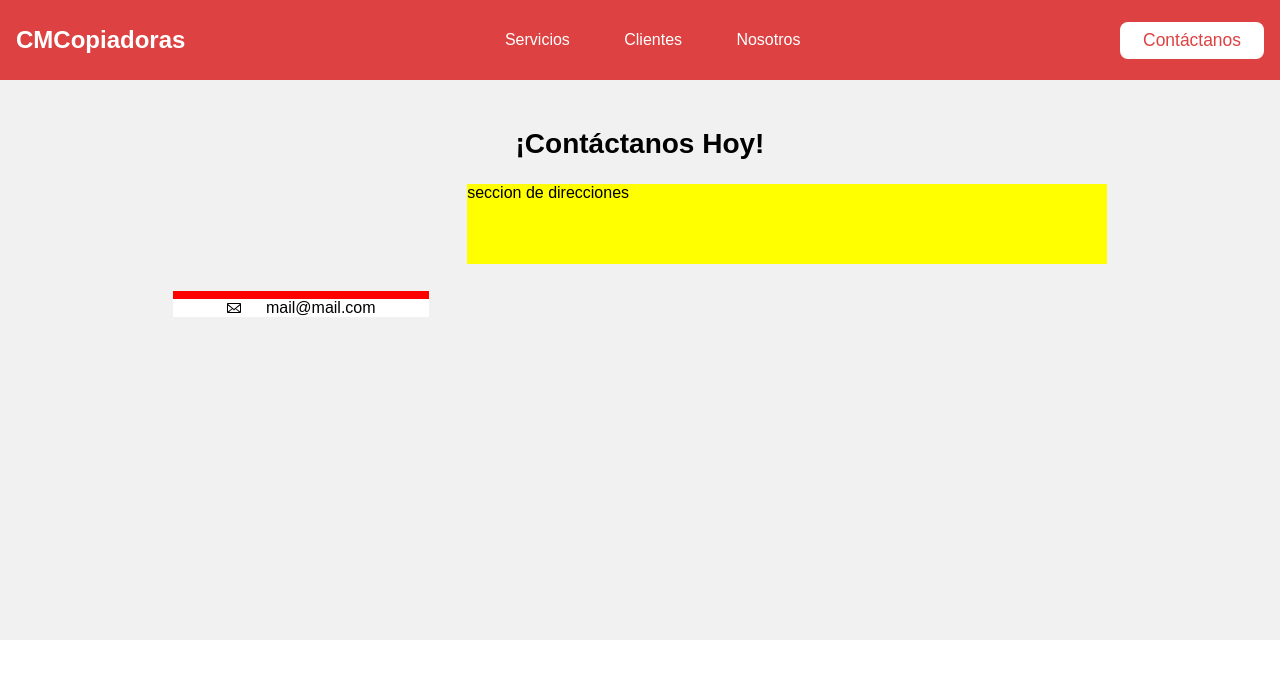
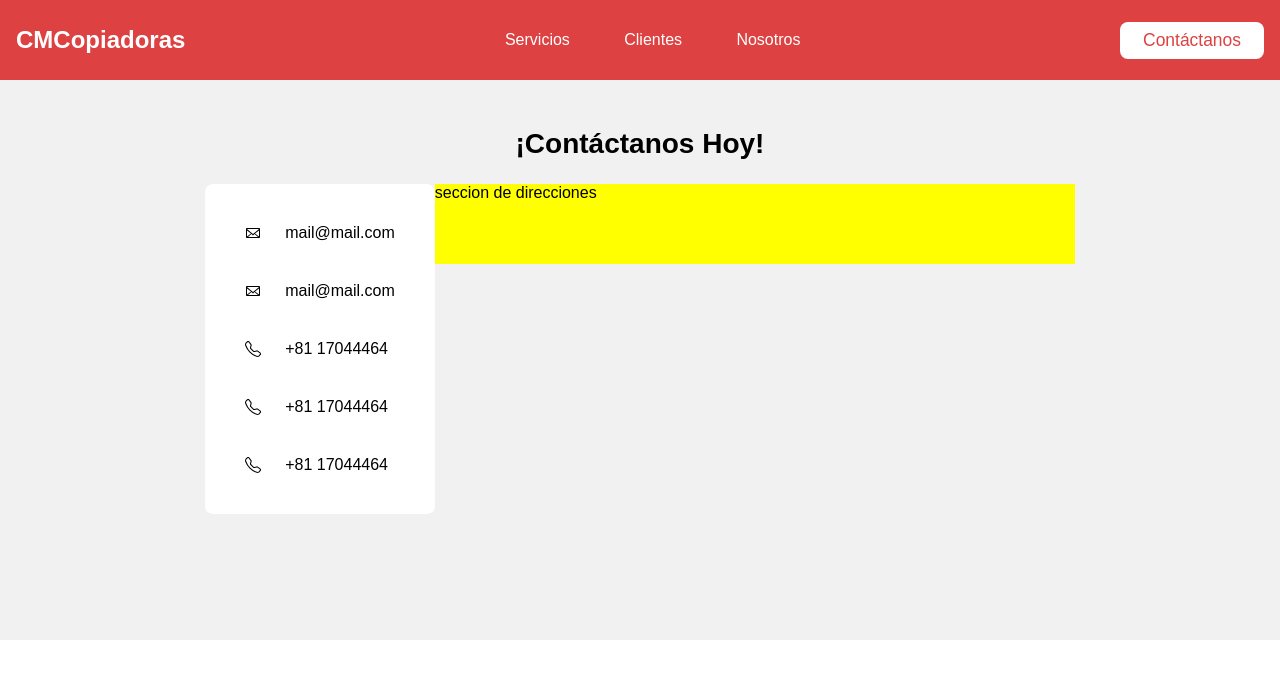
Before and after one commit to jpablocruz/cmcopiadoras, a React (Create React App) app: page /contacto in a window 1280 px wide. Shown: the top 678 px of the page. Built offline with nearby package versions, Linux system fonts and the light colour scheme; the HTML template or start-up script is replaced by a standard one.

Commit message:
refactoring contact block

```diff
--- a/src/components/Contacts/ContactsElements.js
+++ b/src/components/Contacts/ContactsElements.js
@@ -23,7 +23,7 @@ export const ContactSection = styled.div`
   flex-direction: row;
   width: 100%;
   background: #f1f1f1;
-  height: 40vh;
+  height: auto;
   justify-content: center;
 `;
 
--- a/src/components/ContactsBlock/ContactsBlock.js
+++ b/src/components/ContactsBlock/ContactsBlock.js
@@ -1,30 +1,14 @@
 import styled from "styled-components";
 
-export const Container = styled.div`
-  width: 20%;
-  height: 30vh;
+export const RowTable = styled.div`
   display: flex;
+  height: auto;
+  gap: 5vh;
   flex-direction: column;
-  justify-content: center;
-  padding-right: 3vw;
-`;
-
-export const ColorLine = styled.div`
-  height: 1vh;
-  background: red;
-`;
-
-export const ContainerRows = styled.div`
-  height: auto;
-  display: flex;
-  flex-direction: column;
-  align-items: center;
-  justify-content: center;
+  width: auto;
   background: white;
-`;
-
-export const RowTable = styled.div`
-  height: auto;
+  padding: 2.5rem;
+  border-radius: 1vh;
 `;
 
 export const RowInfo = styled.div`
--- a/src/components/ContactsBlock/index.js
+++ b/src/components/ContactsBlock/index.js
@@ -1,21 +1,12 @@
 import React from "react";
-import {
-  Container,
-  ColorLine,
-  ContainerRows,
-  RowTable,
-  RowInfo,
-  RowText,
-  RowIcon,
-} from "./ContactsBlock";
+import { RowTable, RowInfo, RowText, RowIcon } from "./ContactsBlock";
 
 import { GoMail } from "react-icons/go";
+import { BsTelephone } from "react-icons/bs";
+
 const ContactsBlock = () => {
   return (
     <>
-      <Container>
-        <ColorLine />
-        <ContainerRows>
       <RowTable>
         <RowInfo>
           <RowIcon>
@@ -23,9 +14,31 @@ const ContactsBlock = () => {
           </RowIcon>
           <RowText> mail@mail.com</RowText>
         </RowInfo>
+        <RowInfo>
+          <RowIcon>
+            <GoMail />
+          </RowIcon>
+          <RowText> mail@mail.com</RowText>
+        </RowInfo>
+        <RowInfo>
+          <RowIcon>
+            <BsTelephone />
+          </RowIcon>
+          <RowText> +81 17044464</RowText>
+        </RowInfo>
+        <RowInfo>
+          <RowIcon>
+            <BsTelephone />
+          </RowIcon>
+          <RowText> +81 17044464</RowText>
+        </RowInfo>
+        <RowInfo>
+          <RowIcon>
+            <BsTelephone />
+          </RowIcon>
+          <RowText> +81 17044464</RowText>
+        </RowInfo>
       </RowTable>
-        </ContainerRows>
-      </Container>
     </>
   );
 };
```
Lines whose indentation alone changed are shown as unchanged.
